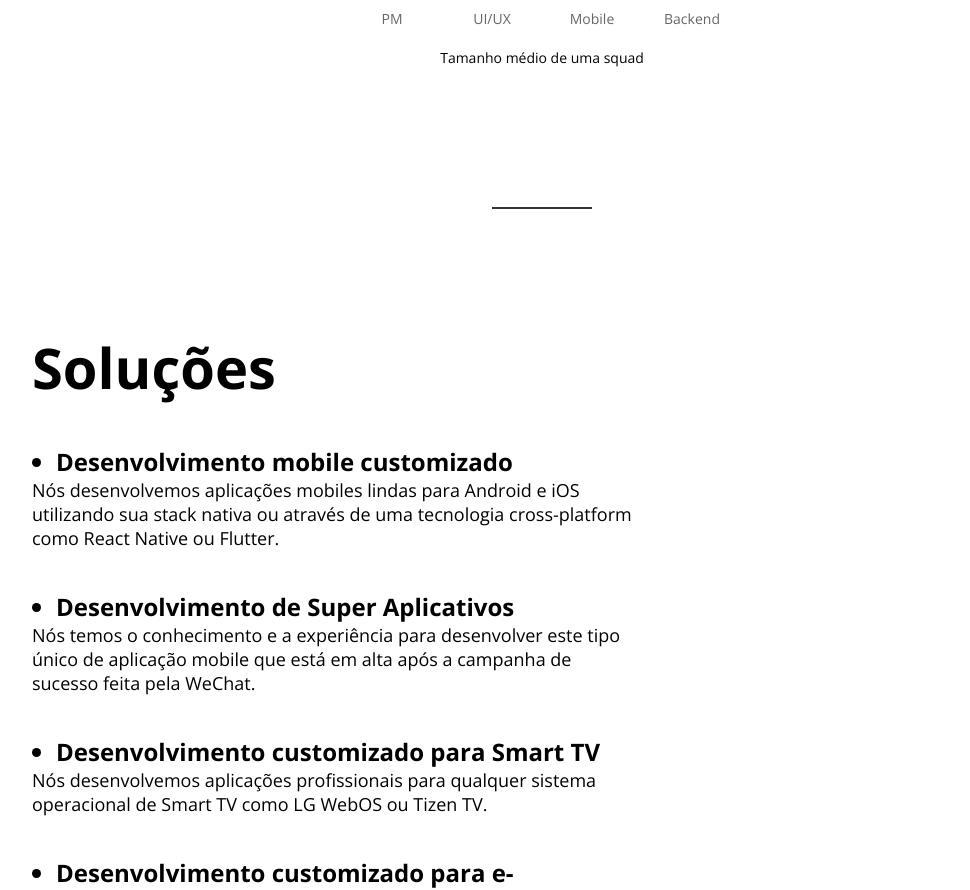
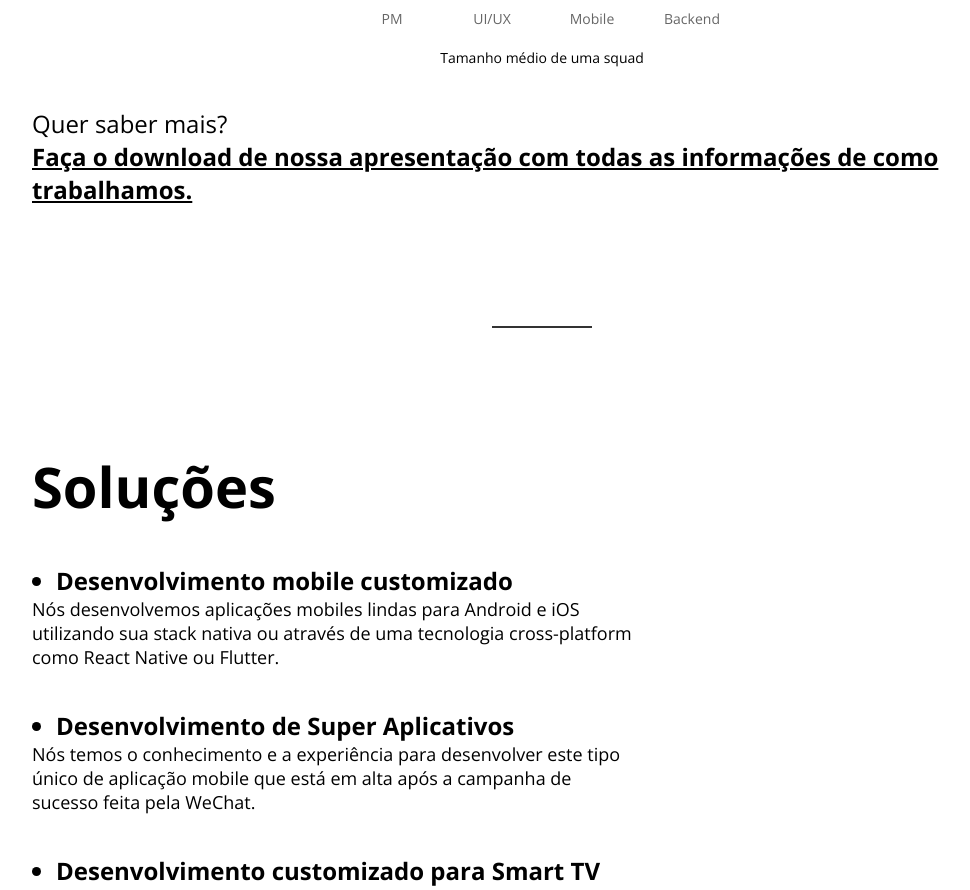
Before and after one commit to loliveirawebdev/indays.app-landing-page, a Next.js app: page / in a window 1280 px wide. Shown: the part 2931-3821 px from the top of the page, without its empty margins (98-1068 px from the left). Built offline with nearby package versions, Linux system fonts and the light colour scheme.

Commit message:
feat: add pdf to how we work area

```diff
--- a/modules/HowWeWork/index.tsx
+++ b/modules/HowWeWork/index.tsx
@@ -32,13 +32,13 @@ const HowWeWork: React.FC = () => {
 
         <SquadBlock />
 
-        {/* <footer itemScope itemProp="callToAction">
+        <footer itemScope itemProp="callToAction">
           <p>{strings.blocks.howWeWork.footer.text}</p>
 
-          <a href="#" itemProp="link">
+          <a href="/pdf/Apresentação [indays.app].pdf" target="_blank" rel="nofollow" itemProp="link">
             {strings.blocks.howWeWork.footer.action}
           </a>
-        </footer> */}
+        </footer>
       </div>
     </article>
   );
```
Also changed, not shown: 1 other file (tests, documents, lock files or other folders).
